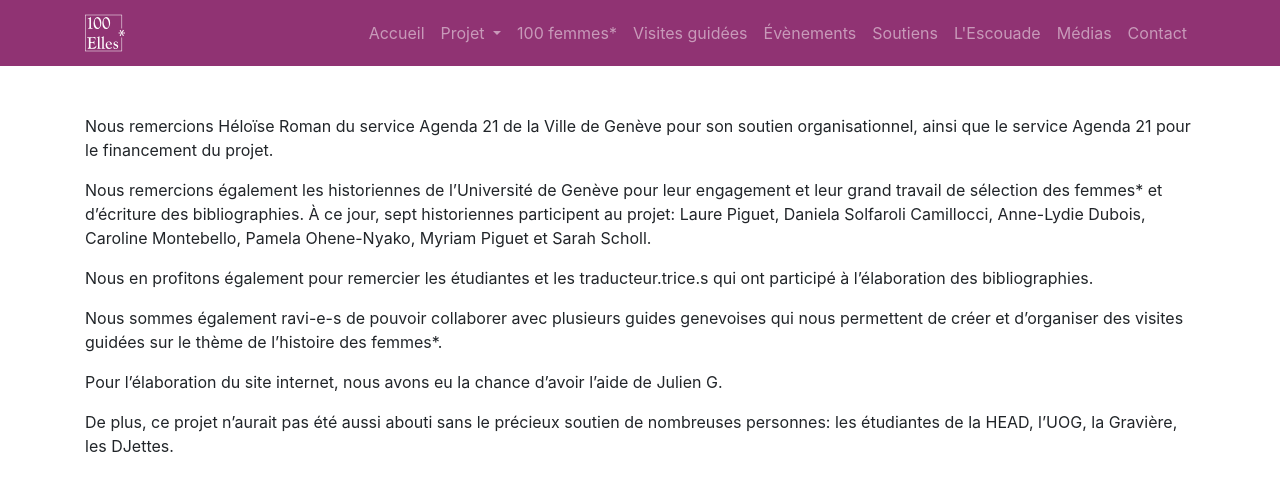
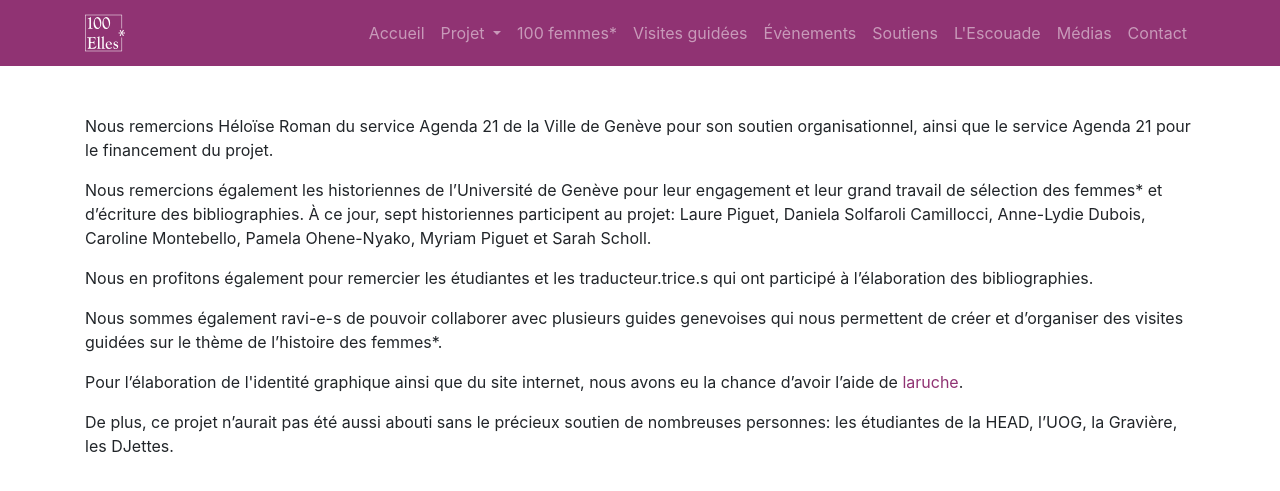
Before and after one commit to larucheio/100elles.ch, a Jekyll site: the page built from soutiens/index.html, in a window 1280 px wide. Shown: the top 491 px of the page. Built offline with Jekyll 4.4.1, drawn with Linux system fonts in a browser that asks for light colours.

Commit message:
Update bigup

```diff
--- a/soutiens/index.html
+++ b/soutiens/index.html
@@ -16,7 +16,7 @@ layout: main
     Nous sommes également ravi-e-s de pouvoir collaborer avec plusieurs guides genevoises qui nous permettent de créer et d’organiser des visites guidées sur le thème de l’histoire des femmes*.
   </p>
   <p>
-    Pour l’élaboration du site internet, nous avons eu la chance d’avoir l’aide de Julien G.
+    Pour l’élaboration de l'identité graphique ainsi que du site internet, nous avons eu la chance d’avoir l’aide de <a href="https://laruche.io">laruche</a>.
   </p>
   <p>
     De plus, ce projet n’aurait pas été aussi abouti sans le précieux soutien de nombreuses personnes: les étudiantes de la HEAD, l’UOG, la Gravière, les DJettes.
```
